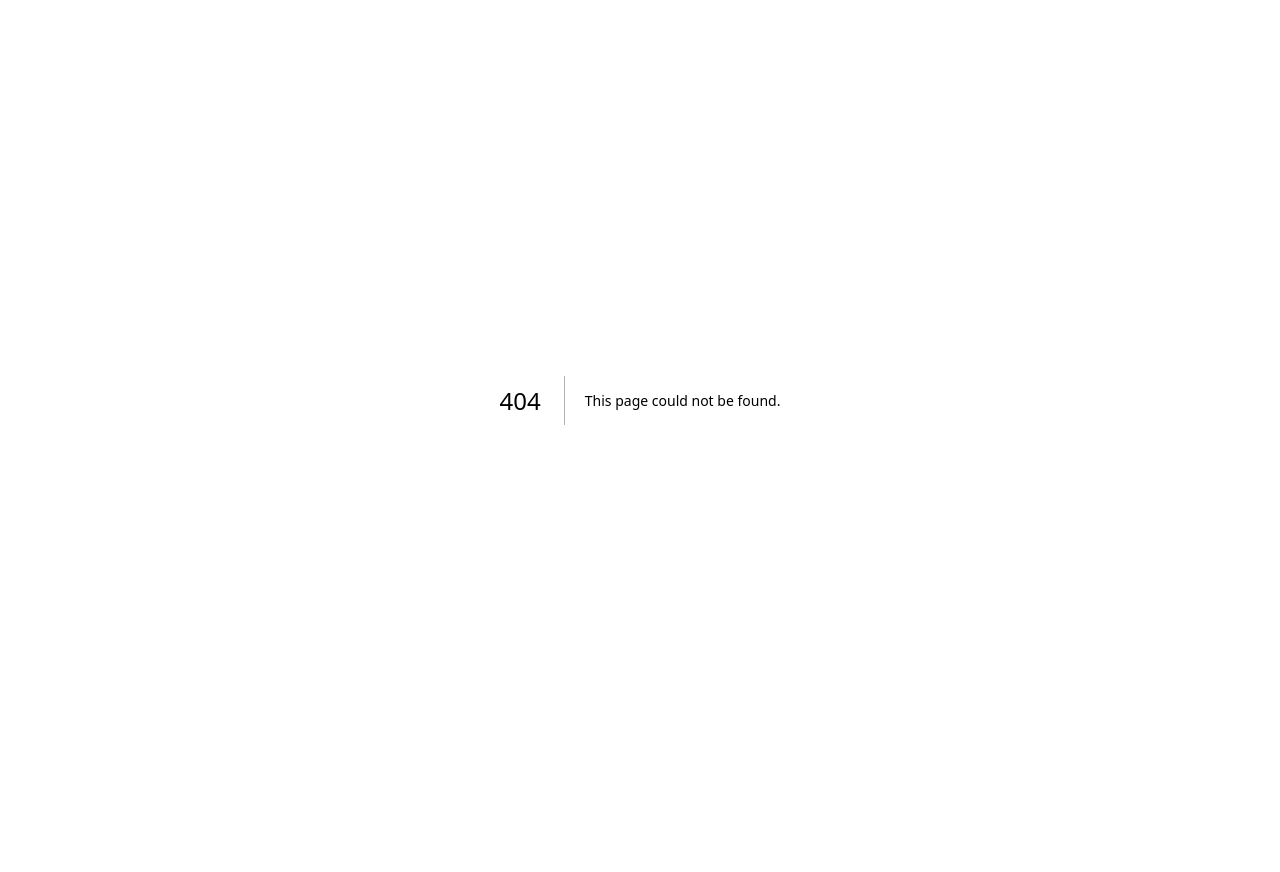
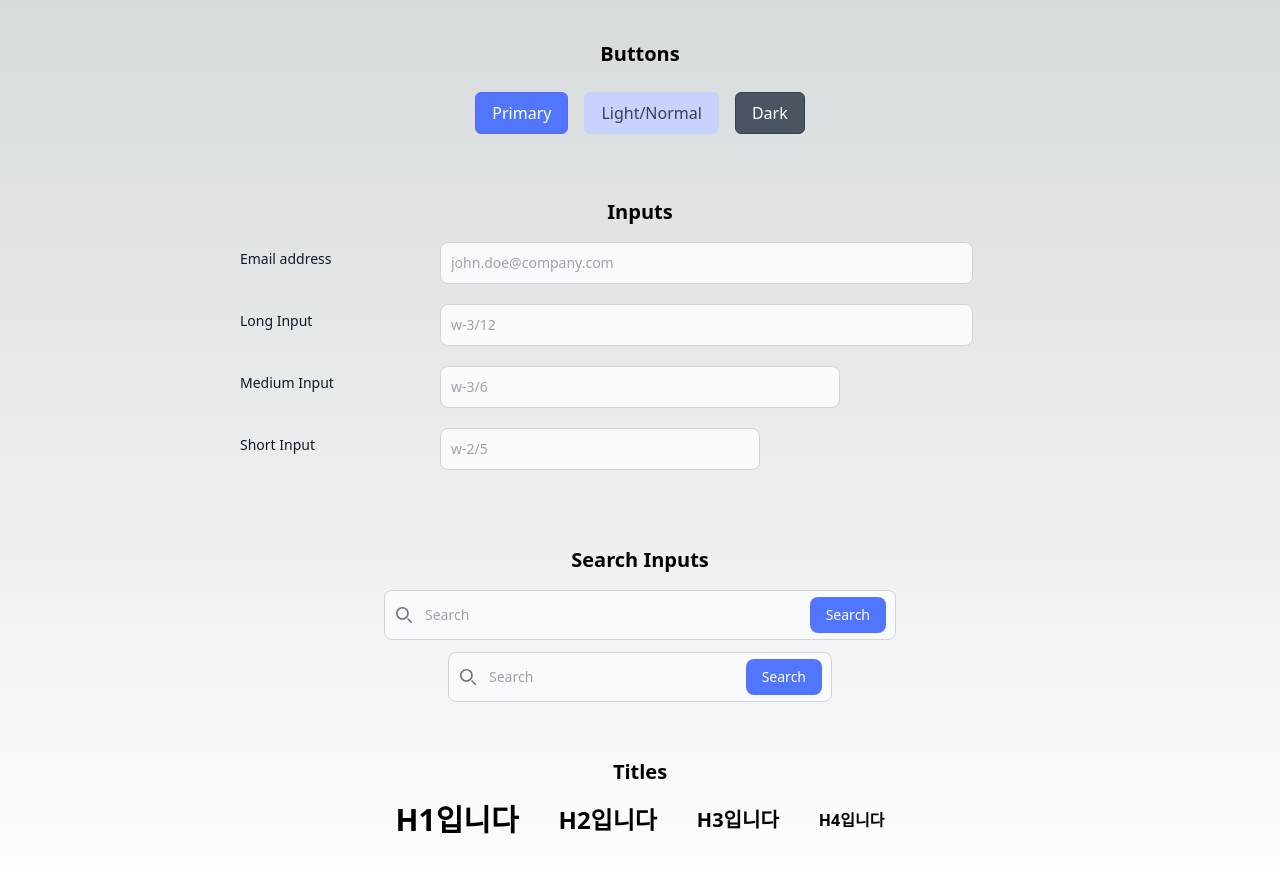
Before and after one commit to labsHSM/guests-management, a Next.js app: page /style-sample in a window 1280 px wide. Before the commit this address had no page. Shown: the top 872 px of the page. Before the commit the page ends 800 px from the top, so only its background shows below. Built offline with nearby package versions, Linux system fonts and the light colour scheme.

Commit message:
add: 주요 스타일 클래스 추가

```diff
--- a/app/globals.css
+++ b/app/globals.css
@@ -26,6 +26,47 @@ body {
     rgb(var(--background-start-rgb));
 }
 
+@layer components {
+  /* Button */
+  .btn {
+    @apply rounded-md px-4 py-2 m-2 transition duration-500 ease-in-out select-none focus:outline-none focus:ring focus:ring-indigo-500 focus:ring-offset-2;
+  }
+  .btn-primary {
+    @apply border border-indigo-500 bg-[#5175FD] text-white hover:bg-indigo-600;
+  }
+  .btn-light {
+    @apply border border-transparent text-base font-medium text-gray-700 bg-indigo-200 hover:bg-indigo-300;
+  }
+  .btn-dark {
+    @apply border border-gray-700 bg-gray-600 text-white hover:bg-gray-800;
+  }
+
+  /* Input */
+  .custom-input {
+    @apply bg-gray-50 border border-gray-300 text-gray-900 text-sm rounded-lg focus:ring-blue-500 focus:border-blue-500 block w-full p-2.5 dark:bg-gray-700 dark:border-gray-600 dark:placeholder-gray-400 dark:text-white dark:focus:ring-blue-500 dark:focus:border-blue-500;
+  }
+  .label {
+    @apply block mb-2 text-sm font-medium text-gray-900 dark:text-white;
+  }
+  .form-row {
+    @apply w-full flex flex-row items-center mb-5;
+  }
+
+  /* Heading */
+  .custom-h1 {
+    @apply text-3xl font-bold;
+  }
+  .custom-h2 {
+    @apply text-2xl font-bold;
+  }
+  .custom-h3 {
+    @apply text-xl font-semibold;
+  }
+  .custom-h4 {
+    @apply text-base font-semibold;
+  }
+}
+
 @layer utilities {
   .text-balance {
     text-wrap: balance;
--- a/app/layout.tsx
+++ b/app/layout.tsx
@@ -1,8 +1,10 @@
 import type { Metadata } from "next";
 import { Inter } from "next/font/google";
+import { Nanum_Gothic } from "next/font/google";
 import "./globals.css";
 
 const inter = Inter({ subsets: ["latin"] });
+const nanumGothic = Nanum_Gothic({ subsets: ["latin"], weight: ["400"] });
 
 export const metadata: Metadata = {
   title: "Create Next App",
@@ -16,7 +18,7 @@ export default function RootLayout({
 }>) {
   return (
     <html lang="en">
-      <body className={inter.className}>{children}</body>
+      <body className={nanumGothic.className}>{children}</body>
     </html>
   );
 }
--- /dev/null
+++ b/app/style-sample/layout.tsx
@@ -0,0 +1,11 @@
+export default function StyleSampleLayout({
+  children,
+}: Readonly<{
+  children: React.ReactNode;
+}>) {
+  return (
+    <html lang="en">
+      <body className="">{children}</body>
+    </html>
+  );
+}
--- /dev/null
+++ b/app/style-sample/page.tsx
@@ -0,0 +1,78 @@
+import SearchInput from "@/components/SearchInput";
+
+export default function StyleSample() {
+  return (
+    <div className="h-fit w-screen p-10 flex flex-col items-center">
+      <div className="text-center mb-4 custom-h3">Buttons</div>
+      <div className="mb-14 flex flex-row items-center">
+        <button className="btn btn-primary w-auto">Primary</button>
+        <button className="btn btn-light w-auto">Light/Normal</button>
+        <button className="btn btn-dark w-auto">Dark</button>
+      </div>
+      <div className="text-center mb-4 custom-h3">Inputs</div>
+      <div className="w-4/6 mb-14 flex flex-col items-center">
+        <div className="form-row">
+          {/* 가로 길이와 label 클래스 지정 */}
+          <label htmlFor="email" className="w-3/12 label">
+            Email address
+          </label>
+          <input
+            type="email"
+            id="email"
+            className="w-4/6 custom-input" // 가로 길이와 custom-input 클래스 지정
+            placeholder="john.doe@company.com"
+            required
+          />
+        </div>
+        <div className="form-row">
+          <label htmlFor="first_input" className="w-3/12 label">
+            Long Input
+          </label>
+          <input
+            type="text"
+            id="first_input"
+            className="w-4/6 custom-input"
+            placeholder="w-3/12"
+            required
+          />
+        </div>
+        <div className="form-row">
+          <label htmlFor="second_input" className="w-3/12 label">
+            Medium Input
+          </label>
+          <input
+            type="text"
+            id="second_input"
+            className="w-3/6 custom-input"
+            placeholder="w-3/6"
+            required
+          />
+        </div>
+        <div className="form-row">
+          <label htmlFor="third_input" className="w-3/12 label">
+            Short Input
+          </label>
+          <input
+            type="text"
+            id="third_input"
+            className="w-2/5 custom-input"
+            placeholder="w-2/5"
+            required
+          />
+        </div>
+      </div>
+      <div className="text-center mb-4 custom-h3">Search Inputs</div>
+      <div className="w-4/6 mb-14 flex flex-col items-center">
+        <SearchInput className="w-full max-w-lg mb-3" />
+        <SearchInput className="w-full max-w-sm" />
+      </div>
+      <div className="text-center mb-4 custom-h3">Titles</div>
+      <div className="mb-10 flex flex-row items-center">
+        <div className="mr-10 custom-h1">H1입니다</div>
+        <div className="mr-10 custom-h2">H2입니다</div>
+        <div className="mr-10 custom-h3">H3입니다</div>
+        <div className="custom-h4">H4입니다</div>
+      </div>
+    </div>
+  );
+}
--- /dev/null
+++ b/components/SearchInput.tsx
@@ -0,0 +1,50 @@
+import React from "react";
+
+interface SearchInputProps {
+  className?: string;
+}
+
+export default function SearchInput({ className }: SearchInputProps) {
+  return (
+    <form className={className}>
+      <label
+        htmlFor="search"
+        className="mb-2 text-sm font-medium text-gray-900 sr-only dark:text-white"
+      >
+        Search
+      </label>
+      <div className="relative">
+        <div className="absolute inset-y-0 start-0 flex items-center ps-3 pointer-events-none">
+          <svg
+            className="w-4 h-4 text-gray-500 dark:text-gray-400"
+            aria-hidden="true"
+            xmlns="http://www.w3.org/2000/svg"
+            fill="none"
+            viewBox="0 0 20 20"
+          >
+            <path
+              stroke="currentColor"
+              strokeLinecap="round"
+              strokeLinejoin="round"
+              strokeWidth="2"
+              d="m19 19-4-4m0-7A7 7 0 1 1 1 8a7 7 0 0 1 14 0Z"
+            />
+          </svg>
+        </div>
+        <input
+          type="search"
+          id="search"
+          className="block w-full p-3.5 ps-10 text-sm text-gray-900 border border-gray-300 rounded-lg bg-gray-50 focus:ring-blue-500 focus:border-blue-500 dark:bg-gray-700 dark:border-gray-600 dark:placeholder-gray-400 dark:text-white dark:focus:ring-blue-500 dark:focus:border-blue-500"
+          placeholder="Search"
+          required
+        />
+        <button
+          type="submit"
+          className="text-white absolute right-2.5 top-1/2 transform -translate-y-1/2 bg-[#5175FD] hover:bg-indigo-600 focus:ring-4 focus:outline-none focus:ring-blue-300 font-medium rounded-lg text-sm px-4 py-2 dark:bg-blue-600 dark:hover:bg-blue-700 dark:focus:ring-blue-800"
+        >
+          Search
+        </button>
+      </div>
+    </form>
+  );
+}
```
